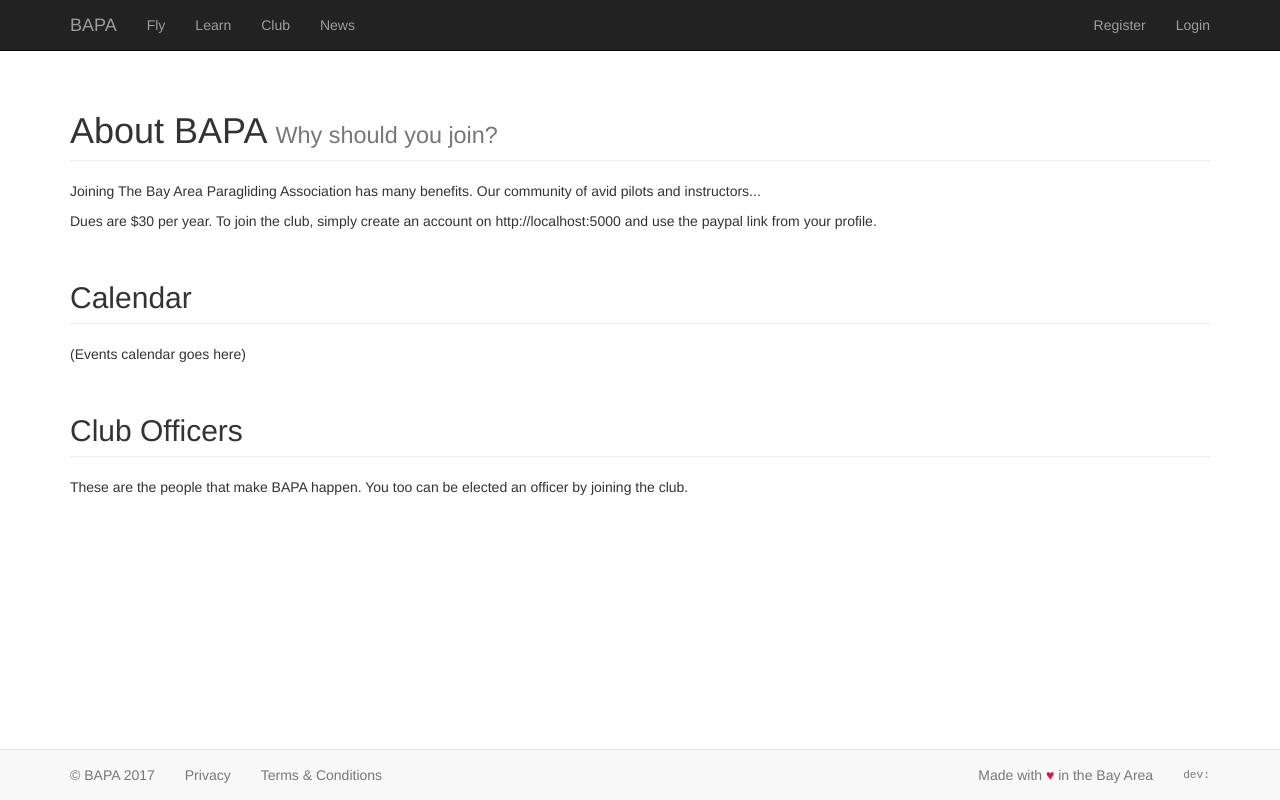
After one commit to kelleydv/Bapa, a Flask app: page /club in a window 1280 px wide. The commit adds this page. Run offline with Flask 2, Linux system fonts and the light colour scheme; data that the repository does not hold is empty; parts of the project's set-up code (start-up, migrations or seed data) failed here and were passed over; some libraries are stand-ins or nearby versions.

Commit message:
begin club page

```diff
--- a/bapa/__init__.py
+++ b/bapa/__init__.py
@@ -29,8 +29,9 @@ for prefix, bp in blueprints.items():
 # Template Globals
 from bapa.modules.officers.controllers import is_officer
 from bapa.modules.membership.controllers import is_member
-from bapa.utils import parse_ratings
+from bapa.utils import parse_ratings, get_profile_picture
 app.jinja_env.globals.update(config=app.config)
+app.jinja_env.globals.update(profile_pic=lambda id, w, c: get_profile_picture(id, w, c))
 app.jinja_env.globals.update(is_officer=lambda user_id: False if session.get('user', {}).get('officer') is False else is_officer(user_id))
 app.jinja_env.globals.update(is_member=is_member)
 app.jinja_env.globals.update(is_this_year=lambda x: False if not x else x >= datetime(year=datetime.now().year, month=1, day=1))
--- a/bapa/modules/home/routes.py
+++ b/bapa/modules/home/routes.py
@@ -1,4 +1,5 @@
 from . import controllers
+from bapa.modules.officers import controllers as officers
 from bapa import app
 from bapa.utils import timestamp, is_too_old
 from bapa.decorators.auth import redirect_authenticated, require_auth
@@ -185,3 +186,7 @@ def news():
             editable = True
     entries = controllers.get_news_entries(page, n)
     return render_template('news.html', entries=entries, page=page, n=n, editable=editable)
+
+@bp.route('/club', methods=['GET'])
+def club():
+    return render_template('pages/club.html', officers=officers.get_officers(), ession=session)
--- a/bapa/modules/officers/controllers.py
+++ b/bapa/modules/officers/controllers.py
@@ -1,5 +1,5 @@
 from bapa import db, app
-from bapa.models import Payment, User, News, Officer
+from bapa.models import Payment, User, News, Officer, Profile
 from bapa.utils import is_too_old, timestamp, parse_ratings
 from bapa.services import send_email
 from bapa.modules.membership.controllers import is_member
@@ -146,7 +146,7 @@ def get_officers():
     """
     Return a list of officers.
     """
-    officers = db.session.query(User.id, User.firstname, User.lastname, Officer.office).join(Officer, Officer.user_id==User.id)
+    officers = db.session.query(User.id, User.firstname, User.lastname, Officer.office, Profile.picture).join(Officer, Officer.user_id==User.id).join(Profile, Profile.user_id==Officer.user_id)
     return officers
 
 def get_officer_emails():
--- a/bapa/static/css/bapa.css
+++ b/bapa/static/css/bapa.css
@@ -3,6 +3,12 @@ body { padding-bottom: 70px; }
 
 form .form-group:last-child{ margin-bottom: 0; }
 .copyright { margin-left: 0; }
+
+/* remove link styles */
+#club-officers a {
+	color: inherit;
+	text-decoration: none;
+}
 
 #edit-profile-form fieldset legend {
 	padding-top: 1.375em;
--- /dev/null
+++ b/bapa/templates/pages/club.html
@@ -0,0 +1,50 @@
+{% extends "layout.html" %}
+{% block title %}Club{% endblock %}
+
+{% block post_head %}
+  <link rel="stylesheet" type="text/css" href="{{ url_for('static', filename='bower_components/components-font-awesome/css/font-awesome.min.css') }}">
+{% endblock %}
+
+{% block body %}
+
+<div class="container">
+
+  <div class="row">
+    <div class="col-lg-12">
+      <h1 class="page-header">About BAPA <small>Why should you join?</small></h1>
+      <p>Joining The Bay Area Paragliding Association has many benefits. Our community of avid pilots and instructors...</p>
+      <p>Dues are $30 per year. To join the club, simply create an account on {{ config.HOST }} and use the paypal link from your profile.</p>
+    </div>
+  </div>
+
+  <div class="row">
+    <div class="col-lg-12">
+      <h2 class="page-header">Calendar</h2>
+      <p>(Events calendar goes here)</p>
+    </div>
+  </div>
+
+  <div class="row">
+    <div class="col-lg-12">
+      <h2 class="page-header">Club Officers</h2>
+      <p>These are the people that make BAPA happen. You too can be elected an officer by joining the club.</p>
+    </div>
+  </div>
+
+  <div class="row" id="club-officers">
+    {% for officer in officers %}
+    <div class="col-lg-4 col-sm-6 text-center">
+      <a href="{{ url_for('membership.profile', user_id=officer.id) }}">
+        {{ profile_pic(officer.picture.get('public_id'), 200, 'img-circle img-center')|safe }}
+        <!-- <img class="img-responsive img-circle img-center prof" alt="profile picture" src="https://i.imgur.com/xY37lcA.jpg"> -->
+        <h3>{{ officer.firstname }} {{ officer.lastname }}
+          <small>{{ officer.office }}</small>
+        </h3>
+      </a>
+    </div>
+    {% endfor %}
+  </div>
+
+</div>
+
+{% endblock %}
--- a/bapa/templates/partials/navigation.html
+++ b/bapa/templates/partials/navigation.html
@@ -17,7 +17,7 @@
 			<ul class="nav navbar-nav">
 				<li><a href="#">Fly</a></li>
 				<li><a href="#">Learn</a></li>
-				<li><a href="#">Club</a></li>
+				<li><a href="{{ url_for('home.club')}}">Club</a></li>
 				<li><a href="{{ url_for('home.news') }}">News</a></li>
 			</ul>
 
```
Also changed, not shown: bapa/modules/membership/controllers.py (+2 -9 lines), bapa/modules/officers/templates/partials/officers_table.html (+4 -4 lines), bapa/utils.py (+19 -0 lines).
